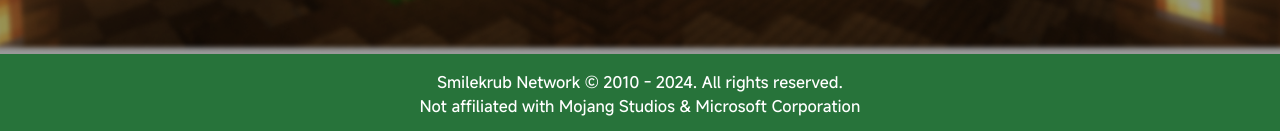
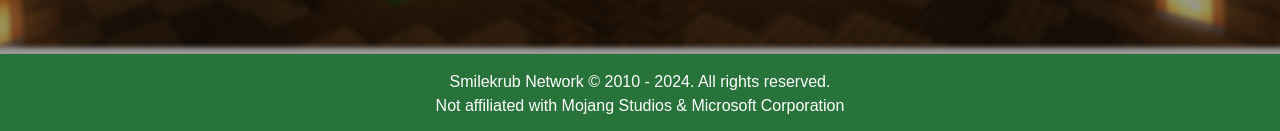
Before and after one commit to FewPz/skmc-frontend, a Next.js app in the folder apps/frontend/: page / in a window 1280 px wide. Shown: the part 746-877 px from the top of the page. Built offline with nearby package versions, Linux system fonts and the light colour scheme.

Commit message:
fix: Update font class names in Footer component for consistency

```diff
--- a/apps/frontend/src/components/ui/Footer.tsx
+++ b/apps/frontend/src/components/ui/Footer.tsx
@@ -2,10 +2,10 @@
     return (
         <footer className="min-h-[3rem] bg-[#27733A]">
             <div className='container mx-auto text-center flex h-full flex-col p-4 '>
-                <span className="text-white font-minecraft">
+                <span className="text-white font-mc">
                     Smilekrub Network © 2010 - 2024. All rights reserved.
                 </span>
-                <span className="text-white font-minecraft">
+                <span className="text-white font-mc">
                     Not affiliated with Mojang Studios & Microsoft Corporation
                 </span>
             </div>
```
